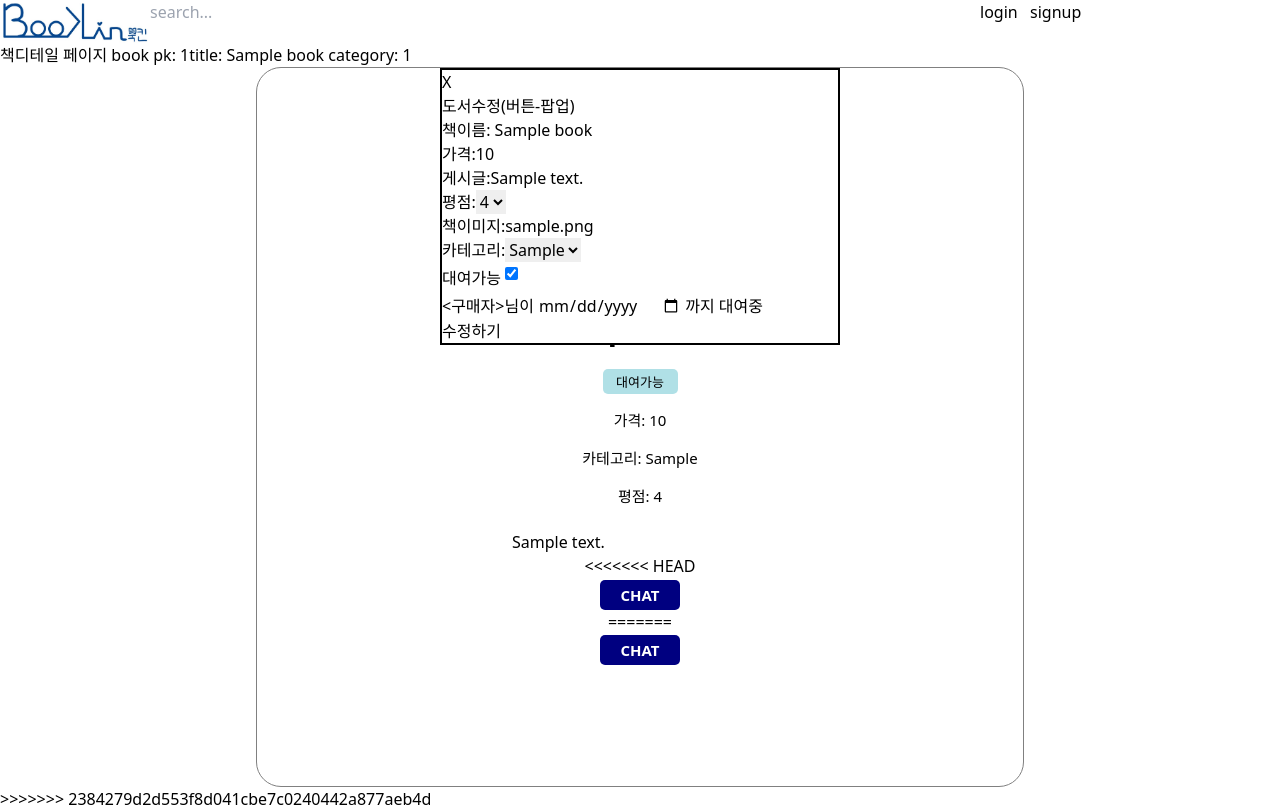
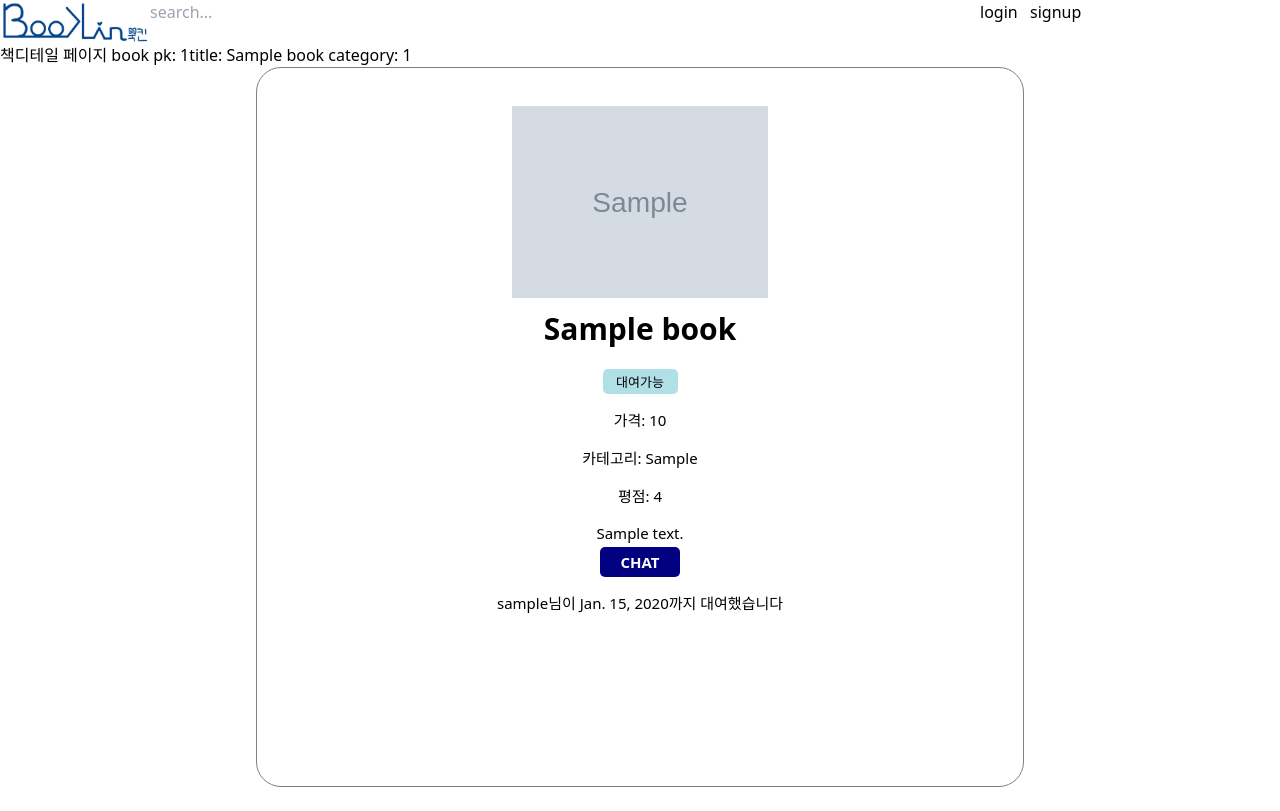
Before and after one commit to youkzo/bookin, a Django app: page /book/detail/1 in a window 1280 px wide. After the commit the page ends 787 px from the top, so only its background shows below. Run offline with Django 4.2, Linux system fonts and the light colour scheme; tables that the repository leaves empty hold one stand-in row (values such as "Sample post"); grey boxes marked "Sample" are stand-in pictures; parts of the project's set-up code (start-up, migrations or seed data) failed here and were passed over; some libraries are stand-ins or nearby versions; some web fonts are replaced.

Commit message:
220329 updated

```diff
--- a/books/views.py
+++ b/books/views.py
@@ -1,10 +1,10 @@
 import datetime
 from django.shortcuts import redirect, render
-import pkg_resources
 from books.models import BookRentByUser, BooksModel
 from django.utils.datastructures import MultiValueDictKeyError
 
 from bookstore.models import BookStoreModel
+from chat.models import ChatRoom
 
 
 def main(request):
@@ -14,6 +14,8 @@ def main(request):
 #스토어페이지에서 책 클릭하면 디테일 페이지로 이동
 def detail(request, book_pk):
     book = BooksModel.objects.get(pk=book_pk)
+    buyer = ChatRoom.objects.filter(participants=request.user.pk)
+    rentuser = BookRentByUser.objects.filter(book_id=book_pk)
 
     # 도서정보수정
     if 'status_edit' in request.POST:
@@ -24,7 +26,7 @@ def detail(request, book_pk):
         # except MultiValueDictKeyError:
         #     status = False
 
-        # 체크박스 체크/해제 여부
+        # 도서대여상태 체크박스 체크/해제 여부
         is_rent = len(request.POST.getlist('is_rent'))
         print(is_rent)
         if is_rent == 1:
@@ -42,13 +44,18 @@ def detail(request, book_pk):
         book.save()
 
         rented_info = BookRentByUser.objects.create(
-            updated_at = datetime.date.today(),
-            created_at = datetime.date.today(),
+            # updated_at = datetime.date.today(),
+            # created_at = datetime.date.today(),
             book_id = book.pk,
-            user_rented_id = book.user_id,
+            user_rented_id = request.POST['user_rented_id'],
             exp_date = request.POST['returnday'],
         )
         return redirect('detail', book.pk)
 
+    context = {
+        'book':book,
+        'buyer':buyer,
+        'rentuser':rentuser
+    }
 
-    return render(request, 'bookstore/detail.html', {'book':book})
+    return render(request, 'bookstore/detail.html', context)
--- a/bookstore/urls.py
+++ b/bookstore/urls.py
@@ -3,10 +3,5 @@ from . import views
 
 urlpatterns = [
     path('mystore/<int:pk>', views.mystore, name='mystore'),
-<<<<<<< HEAD
-    path('/<int:store_pk>', views.store, name='store'),
-=======
     path('<int:store_pk>', views.store, name='store'),
-    path('store/detail/<int:book_pk>', views.detail, name='detail'),
->>>>>>> 2384279d2d553f8d041cbe7c0240442a877aeb4d
 ]
--- a/static/js/detail.js
+++ b/static/js/detail.js
@@ -31,13 +31,13 @@ $(document).ready(function(){
         if ($(this).prop('checked')){
             console.log(document.querySelector('#cb_text').value)
             $('#cb_text').empty();
-            $('#cb_text').text('대출가능');
+            $('#cb_text').text('대여가능');
             // $('#cb_status').val('1');
             // $('#cb_status').attr('value','1');
 
         } else {
             $('#cb_text').empty();
-            $('#cb_text').text('대출중');
+            $('#cb_text').text('대여중');
             // $('#cb_status').val('0');
         }
     });
--- a/static/js/mystore.js
+++ b/static/js/mystore.js
@@ -1,7 +1,7 @@
 // 스토어등록&도서등록 모달팝업창
 
 $(function(){
-    $("#modal_popup").click(function(){
+    $(".modal_popup").click(function(){
         console.log('clicked')
         let pop_val = $(this).attr('value');
         console.log(pop_val)
--- a/templates/bookstore/detail.html
+++ b/templates/bookstore/detail.html
@@ -4,16 +4,12 @@
 
 {#타이틀 넣는 곳#}
 {% block title %}
-    책이름
+{{book.book_name }}
 {% endblock %}
 
 {# css 파일 넣는 곳#}
 {% block css %}
     <link rel="stylesheet" href="{% static '/css/detail.css' %}">
-    <!-- 데이트피커 -->
-    <link rel="stylesheet" href="https://code.jquery.com/ui/1.12.1/themes/base/jquery-ui.css">
-    <script src="https://code.jquery.com/jquery-1.12.4.js"></script>
-    <script src="https://code.jquery.com/ui/1.12.1/jquery-ui.js"></script>
 {% endblock %}
 
 {#자바스크립트 파일 넣는 곳#}
@@ -25,19 +21,29 @@
 {% block content %}
 책디테일 페이지
     book pk: {{ book.pk }}title: {{book.book_name }} category: {{book.user_id }}
+<p>
+{% for b in buyer %}
+    {% for a in b.participants.all %}
+        {% if a.username != request.user.username %}
+        닉넴:{{ a.username }} id:{{ a.id }}
+        {% endif %}
+    {% endfor %}
+{% endfor %}
+</p>
+
+
 
 <div id="detail_wrap">
     <img src="{{ book.book_img }}">
-
-    <div class="book_title">[{{book.book_name }}]</div>
-
-
+    <div class="book_title">{{book.book_name }}</div>
     <div id="for_user">
         {% if book.is_rent == True %}
         <div id="onsale"><span>대여가능</span></div>
         {% else %}
         <div id="rented"><span>대여중</span></div>
         {% endif %}
+
+<!-- 스토어 주인일 때만 도서수정팝업 버튼 보이기 -->
         {% if request.user.pk == book.user_id %}
             <svg xmlns="http://www.w3.org/2000/svg" width="20" height="20" fill="currentColor" class="bi bi-pencil-square status-edit" value="status_edit_modal" viewBox="0 0 16 16">
                 <path d="M15.502 1.94a.5.5 0 0 1 0 .706L14.459 3.69l-2-2L13.502.646a.5.5 0 0 1 .707 0l1.293 1.293zm-1.75 2.456-2-2L4.939 9.21a.5.5 0 0 0-.121.196l-.805 2.414a.25.25 0 0 0 .316.316l2.414-.805a.5.5 0 0 0 .196-.12l6.813-6.814z"/>
@@ -45,60 +51,69 @@
             </svg>
         {% endif %}
     </div>
-    <!-- <div id="for_owner">
-        <span> On sale </span>
-                    <input id="sale_view" name="sale_status" type="checkbox" checked>
-    </div> -->
     <div class="book_info">가격: {{book.price }}</div>
     <div class="book_info">카테고리: {{book.category }}</div>
     <div class="book_info">평점: {{book.rating }}</div>
-    <div class="book_content"> {{book.content}} </div>
-<<<<<<< HEAD
+    <div class="book_info"> {{book.content}} </div>
+
+<!-- 스토어 주인이 아니면 채팅 버튼 보이기 -->
     {% if request.user.pk != book.user.id %}
         <a href="/chatting_room/{{ book.user.username }}">
             <div id="send_chat" onclick="goChat()"><span>CHAT</span></div>
         </a>
     {% endif %}
+    <div class="book_info">
+        {% for user in rentuser %}
+            <p>{{ user.user_rented.username }}님이 {{ user.exp_date }}까지 대여했습니다</p>
+        {% endfor %}
+    </div>
+</div>
 
 
 
 <!-- 도서상태수정팝업창 -->
-<dialog id="status_edit_modal"open>
+<dialog id="status_edit_modal">
     <form method="POST">
         {% csrf_token %}
         <div id="status_wrap">
-            <button class="btn">X</button>
-            <p>도서수정(버튼-팝업)</p>
+            <svg xmlns="http://www.w3.org/2000/svg" width="18" height="18" fill="currentColor" class="bi bi-x btn" value="status_edit_modal" viewBox="0 0 16 16">
+                <path d="M4.646 4.646a.5.5 0 0 1 .708 0L8 7.293l2.646-2.647a.5.5 0 0 1 .708.708L8.707 8l2.647 2.646a.5.5 0 0 1-.708.708L8 8.707l-2.646 2.647a.5.5 0 0 1-.708-.708L7.293 8 4.646 5.354a.5.5 0 0 1 0-.708z"/>
+            </svg>
+            <p>도서등록 정보수정</p>
             <div>
-                책이름: <input name="book_name" value="{{book.book_name}}">
+                <p>책이름:</p>
+                <input name="book_name" value="{{book.book_name}}">
             </div>
             <div>
-                가격:<input type="text" name="price" value="{{book.price}}">
+                <p>가격:</p>
+                <input type="text" name="price" value="{{book.price}}">
             </div>
             <div>
-                게시글:<input name="content" value="{{book.content}}">
+                <p>게시글:</p>
+                <input name="content" value="{{book.content}}">
             </div>
             <div>
-                평점:<select name="rating" id="select_rating">
+                <p>평점:</p>
+                <select name="rating" id="select_rating">
                     <option selected>{{book.rating}}</option>
                     {% for i in "12345" %}
                     <option value="{{i}}">{{i}}</option>
                     {% endfor %}
                 </select>
-                <!-- 평점:<input name="rating" value="{{book.rating}}"> -->
             </div>
             <div>
-                책이미지:<input name="book_img" value="{{book.book_img}}"">
+                <p>책이미지:</p>
+                <input name="book_img" value="{{book.book_img}}"">
             </div>
             <div>
-                카테고리:<select name="category" id="select_category">
+                <p>카테고리:</p>
+                <select name="category" id="select_category">
                     <option selected>{{book.category}}</option>
                     <option value="소설">소설</option>
                     <option value="만화">만화</option>
                     <option value="잡지">잡지</option>
                     <option value="기타">기타</option>
                 </select>
-                <!-- 카테고리:<input name="category" value="{{book.category}}"> -->
             </div>
             <div>
                 <span id="cb_text"></span>
@@ -109,14 +124,18 @@
                 {% endif %}
             </div>
             <div>
-                <span><구매자>님이
+                구매자:
+                <select name="user_rented_id" id="buyer_info">
+                    {% for b in buyer %}
+                        {% for a in b.participants.all %}
+                            {% if a.username != request.user.username %}
+                            <option value="{{ a.id }}">{{ a.username }}</option>
+                            {% endif %}
+                        {% endfor %}
+                    {% endfor %}
+                </select>
                 <input type="date" name="returnday" placeholder="반납예정일">
-                <!-- <script>
-                    $(function () {
-                        $("#returnday").datepicker();
-                    });
-                </script> -->
-                까지 대여중</span>
+                <span>까지 대여중</span>
             </div>
 
         </div>
@@ -126,32 +145,4 @@
 </dialog>
 
 
-
-
-
-<!-- <script>
-
-    window.onload = function(){
-        var renton = "{{book.is_rent}}"
-        console.log(renton)
-        var checkTest = document.getElementById('test')
-        var boxcheck = document.getElementById('testcheck')
-        if ( renton == "True"){
-            checkTest.innerText= "대여가능"
-            boxcheck.checked = true;
-        } else {
-            checkTest.innerText= "대여중"
-            boxcheck.checked = false;
-        }
-
-    }
-</script> -->
-=======
-    <a href="/chatting_room/{{ book.user.username }}">
-        <div id="send_chat" onclick="goChat()"><span>CHAT</span></div>
-    </a>
-</div>
->>>>>>> 2384279d2d553f8d041cbe7c0240442a877aeb4d
-
-
 {% endblock %}
```
Also changed, not shown: bookstore/views.py (+5 -12 lines), static/css/mystore.css (+16 -0 lines), templates/bookstore/mystore.html (+42 -31 lines), templates/bookstore/store.html (+6 -2 lines), books/migrations/0005_merge_20220328_1942.py (added).
